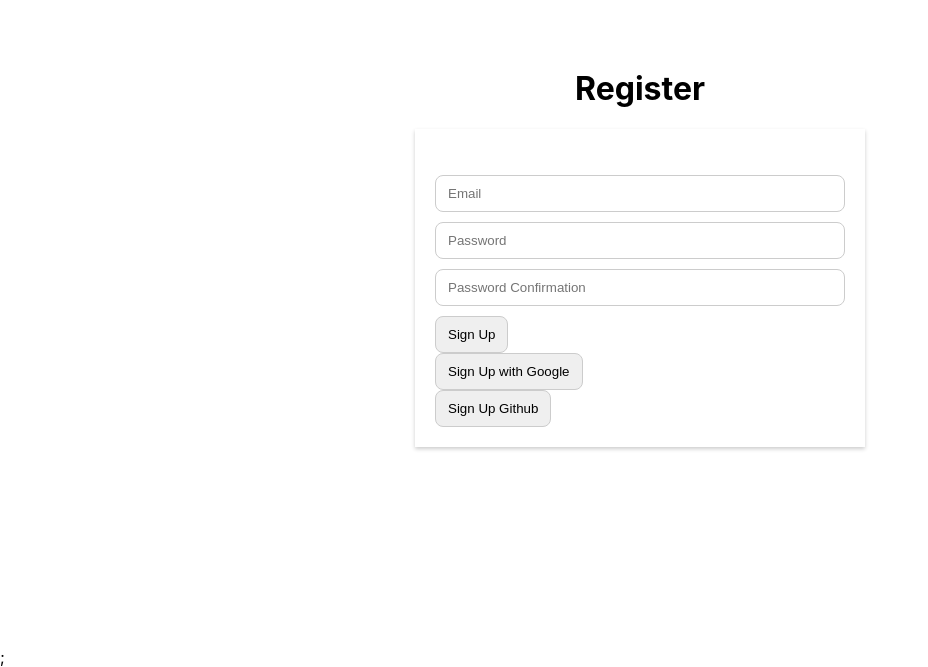
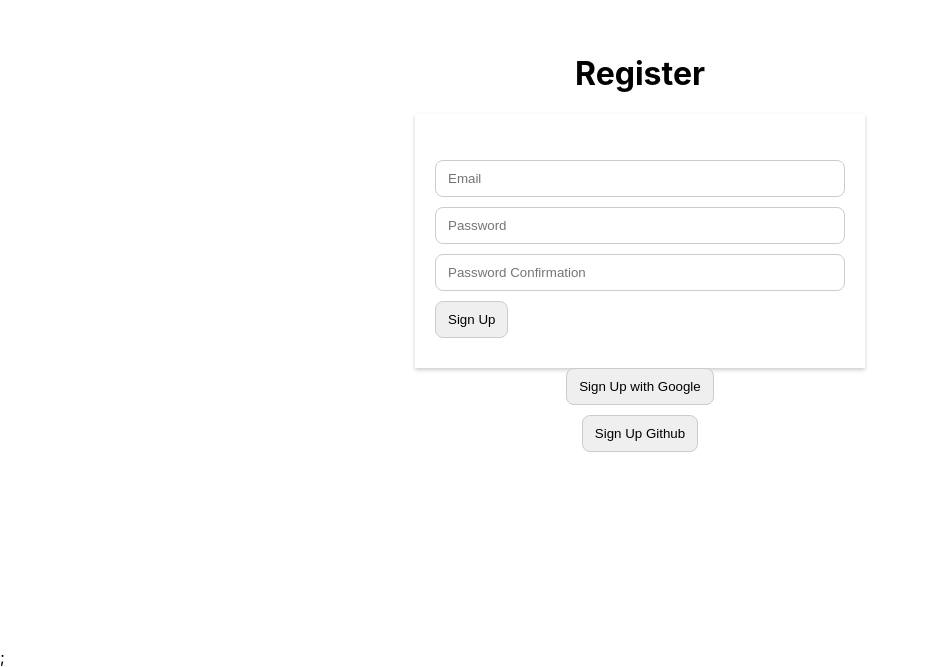
Before and after one commit to mosesfawole/next-auth, a Next.js app: page /register in a window 1280 px wide. Shown: the part 153-820 px from the top of the page, without its empty margins (0-928 px from the left). Built offline with nearby package versions, Linux system fonts and the light colour scheme; no server answers.

Commit message:
github and google auth

```diff
--- a/context/AuthContext.js
+++ b/context/AuthContext.js
@@ -8,8 +8,7 @@ import {
   signInWithEmailAndPassword,
   signOut,
 } from "firebase/auth";
-const googleProvider = new GoogleAuthProvider();
-const githubProvider = new GithubAuthProvider();
+
 const AuthContext = createContext();
 
 export const useAuth = () => {
--- a/pages/register.jsx
+++ b/pages/register.jsx
@@ -4,13 +4,24 @@ import { useEffect, useState } from "react";
 import { useAuth } from "../context/AuthContext";
 import { useRouter } from "next/router";
 import Loader from "./Loader";
+import {
+  GithubAuthProvider,
+  GoogleAuthProvider,
+  signInWithPopup,
+} from "firebase/auth";
+import { auth } from "../firebase.config";
 const Register = () => {
   const [email, setEmail] = useState("");
   const [password, setPassword] = useState("");
   const [confirmation, setConfirmation] = useState("");
   const [error, setError] = useState("");
   const [loading, setLoading] = useState(false);
+
   const router = useRouter();
+
+  const googleProvider = new GoogleAuthProvider();
+  const githubProvider = new GithubAuthProvider();
+
   const { signup, currentUser } = useAuth();
   const handleSubmit = async (e) => {
     e.preventDefault();
@@ -34,6 +45,27 @@ const Register = () => {
       if (currentUser.email === email) {
         return setError("Email already exists");
       }
+      setError(error.message);
+    }
+  };
+
+  const handleGoogle = async () => {
+    try {
+      await signInWithPopup(auth, googleProvider);
+      alert("Registration successful");
+      router.push("/");
+    } catch (error) {
+      setLoading(false);
+      setError(error.message);
+    }
+  };
+  const handleGithub = async () => {
+    try {
+      await signInWithPopup(auth, githubProvider);
+      alert("Registration successful");
+      router.push("/");
+    } catch (error) {
+      setLoading(false);
       setError(error.message);
     }
   };
@@ -77,14 +109,14 @@ const Register = () => {
           <button type="submit" className={styles.button}>
             Sign Up
           </button>
-          <button onClick={() => {}} className={styles.button}>
-            Sign Up with Google{" "}
-            <i className="fa fa-google" aria-hidden="true"></i>{" "}
-          </button>
-          <button onClick={() => {}} className={styles.button}>
-            Sign Up Github
-          </button>
         </form>
+        <button onClick={handleGoogle} className={styles.button}>
+          Sign Up with Google{" "}
+          <i className="fa fa-google" aria-hidden="true"></i>{" "}
+        </button>
+        <button onClick={handleGithub} className={styles.button}>
+          Sign Up Github
+        </button>
       </main>
     </div>
   );
--- a/styles/Home.module.css
+++ b/styles/Home.module.css
@@ -66,6 +66,8 @@
   cursor: pointer;
   border: 1px solid #ccc;
   border-radius: 8px;
+  margin-bottom: 10px;
+
   transition: all 0.3s ease-in-out;
 }
 .button:hover {
```
Also changed, not shown: pages/index.js (+26 -2 lines).
